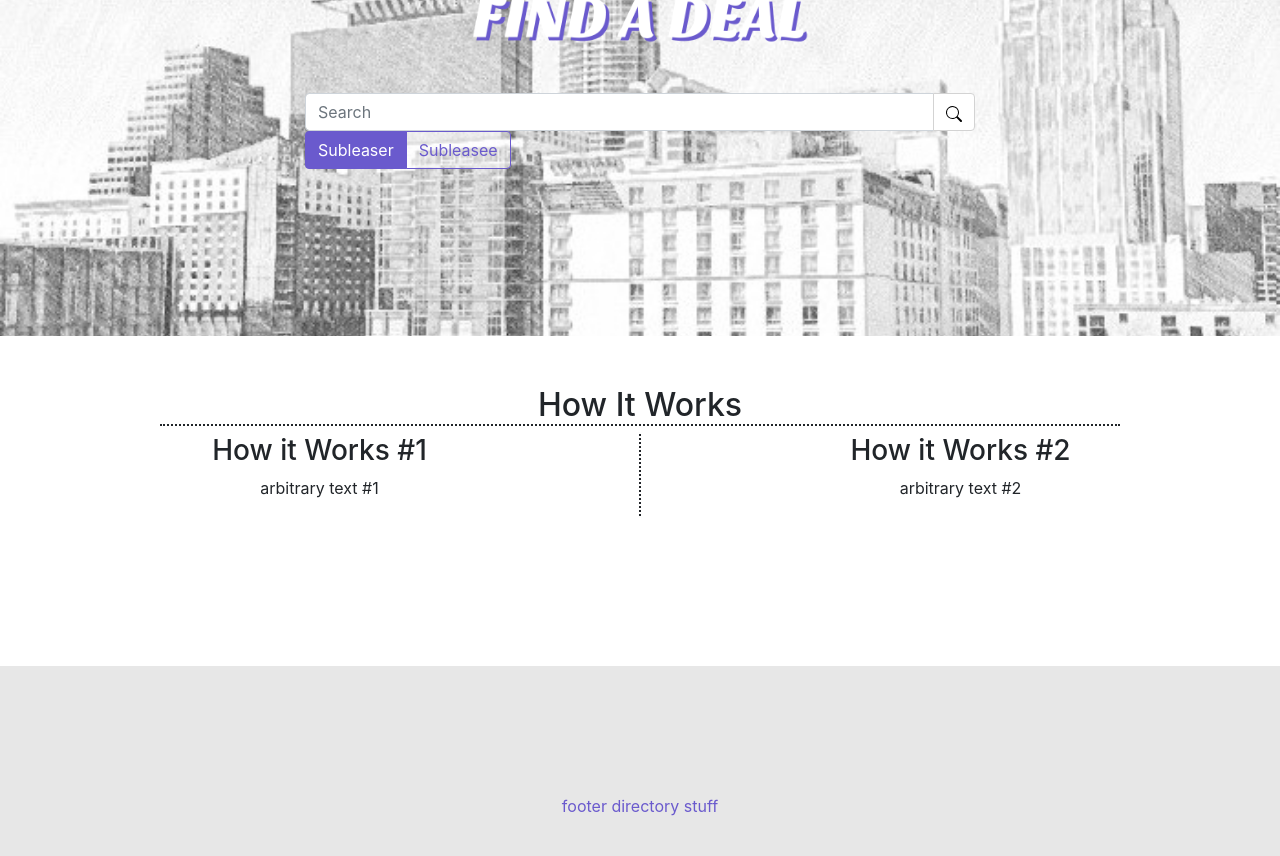
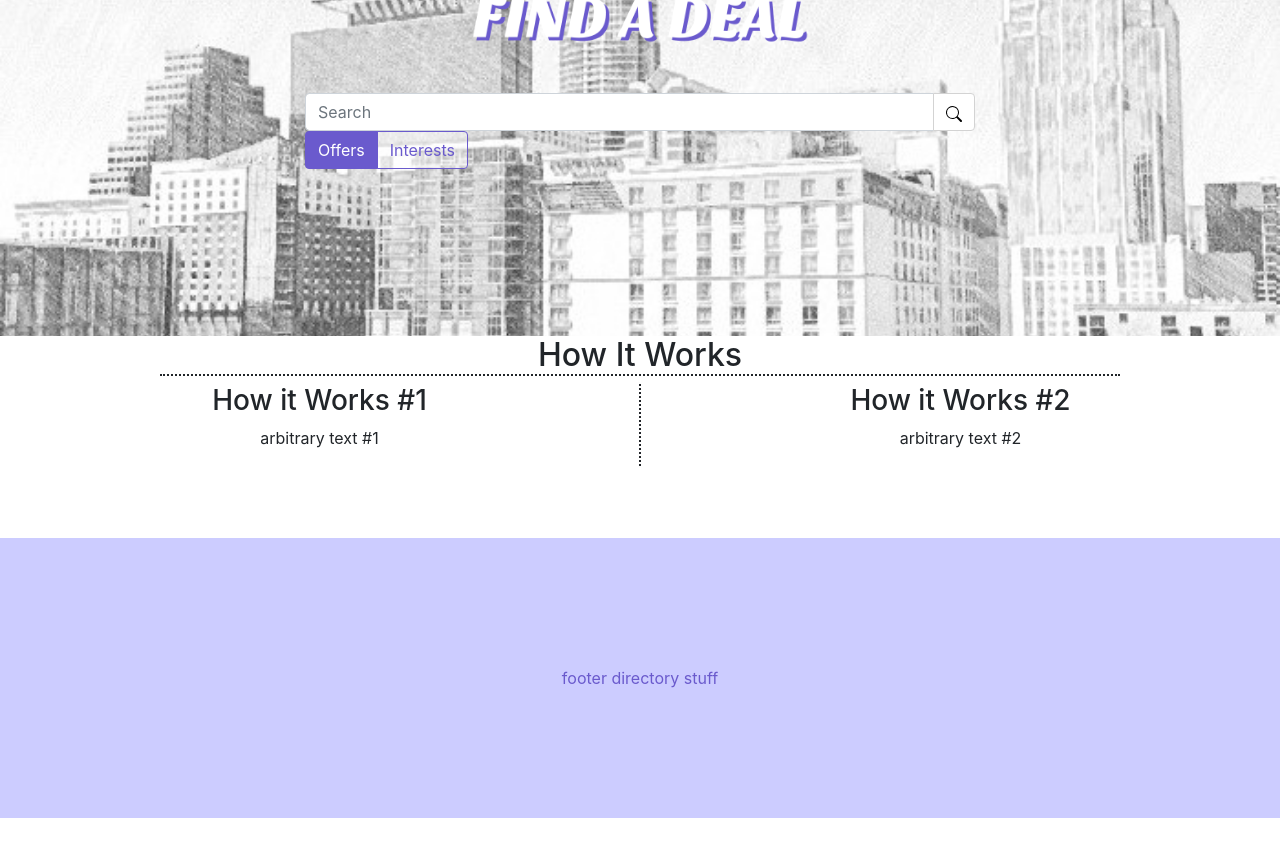
Before and after one commit to Moron-Inc/Sublease-App, a React (Create React App) app: page / in a window 1280 px wide. Shown: the part 260-1116 px from the top of the page. After the commit the page ends 1078 px from the top, so only its background shows below. Built offline with nearby package versions, Linux system fonts and the light colour scheme.

Commit message:
added search functionality

```diff
--- a/src/App.css
+++ b/src/App.css
@@ -218,15 +218,9 @@ Form span{
 
 /*---------------------------------------------Footer---------------------------------------------*/
 .footer {
-  background: #E7E7E7;
+  background: #CCCCFF;    /*#E7E7E7*/
   padding: 8em 0;
   color:#6A5ACD;
   text-align: center;
 }
 /*------------------------------------------------------------------------------------------------*/
-
-
-
-.spacer-div{
-  height: 50px;
-}
--- a/src/components/SearchBar.js
+++ b/src/components/SearchBar.js
@@ -14,25 +14,25 @@ export const SearchBar = () => {
     }
 
     const radios = [
-        { name: 'Subleaser', value: '1' },
-        { name: 'Subleasee', value: '2' },
+        { name: 'Offers', value: '1' },
+        { name: 'Interests', value: '2' },
       ];
 
     const [checked, setChecked] = useState(false);
     const [radioValue, setRadioValue] = useState('1');
 
     return(
-        <Form onSubmit={routeChange}>
+        <Form action="/pages/SearchResults" method="get" /*onSubmit={routeChange}*/>
             <span>
                 <Row style={{justifyContent: "center"}}>
                     <img className="searchbckgndtext" src={titleText} alt="Title Text"/>
                 </Row>
                 <Row>
-                    <Col style={{padding: "0px",}}>
+                    <Col style={{padding: "0px"}}>
                         <InputGroup>
-                            <FormControl type="text" placeholder="Search" className=""/>
+                            <FormControl type="text" placeholder="Search" className="" name="s"/>
                             <InputGroup.Append>
-                                <Button style={{backgroundColor: "white", borderColor: "lightgrey", maxHeight: "fit-content", /*borderLeft: "transparent 0px"*/}} onClick={routeChange}>
+                                <Button style={{backgroundColor: "white", borderColor: "lightgrey", maxHeight: "fit-content"}} type="submit" /*onClick={routeChange}*/>
                                     <img src={searchIcon}/>
                                 </Button>
                             </InputGroup.Append>
--- a/src/pages/About.js
+++ b/src/pages/About.js
@@ -63,10 +63,10 @@ export const About = (props) => (
                 <img className="pfp" src={val.image} alt={val.alt}/>
               </Col>
             </Row>
-            <div className='spacer-div'></div>
-            <div className='spacer-div'></div>
-            <div className='spacer-div'></div>
-            <div className='spacer-div'></div>
+            <br/>
+            <br/>
+            <br/>
+            <br/>
           </div>
         )
     })}
--- a/src/pages/Home.js
+++ b/src/pages/Home.js
@@ -34,9 +34,9 @@ export const Home = () => (
       </Col>
     </Row>
 
-    <div className='spacer-div'></div>
-    <div className='spacer-div'></div>
-    <div className='spacer-div'></div>
+    <br/>
+    <br/>
+    <br/>
     <div className="footer">footer directory stuff</div>
   </Wrapper>
 )
--- a/src/pages/SearchResults.js
+++ b/src/pages/SearchResults.js
@@ -2,13 +2,61 @@ import React from 'react';
 import styled from 'styled-components';
 
 const Wrapper = styled.div`
-  margin-left: 6em;
-  margin-right: 6em;
+  width: 100%;
+  height: 100vh;
 `;
 
-export const SearchResults = (props) => (
-  <Wrapper>
-    <h2>Search Results</h2>
-    <p>Searches</p>
-  </Wrapper>
-)
+export const SearchResults = (props) => {
+
+  const offerPosts = [
+    { id: '1', name: 'Apartment 1' },
+    { id: '2', name: 'Apartment 2' },
+    { id: '3', name: 'Apartment 3' },
+    { id: '4', name: 'Apartment 4' },
+  ];
+
+  const interestPosts = [
+    { id: '1', name: 'Looking for 1' },
+    { id: '2', name: 'Looking for 2' },
+    { id: '3', name: 'Looking for 3' },
+    { id: '4', name: 'Looking for 4' },
+  ];
+
+  const filterPosts = (query, radioInput) => {
+    if (radioInput == 1){
+      if (!query) {
+        return offerPosts;
+      }
+      return offerPosts.filter((offerPost) => {
+        const offerPostName = offerPost.name.toLowerCase();
+        return offerPostName.includes(query);
+      });
+    }
+    else if (radioInput == 2){
+      if (!query) {
+        return interestPosts;
+      }
+      return interestPosts.filter((interestPost) => {
+        const interestPostName = interestPost.name.toLowerCase();
+        return interestPostName.includes(query);
+      });
+    }
+
+  };
+
+  const { search } = window.location;
+  const query = new URLSearchParams(search).get('s');
+  const radioInput = new URLSearchParams(search).get('radio');
+  const filteredPosts = filterPosts(query, radioInput);
+
+  return(
+    <Wrapper>
+      <h2>Search {(radioInput===1)?"Offer":"Interest"} Results</h2>
+      <ul>
+          {filteredPosts.map((post) => (
+            <li key={post.id}>{post.name}</li>
+          ))}
+      </ul>
+    </Wrapper>
+  )
+}
```
